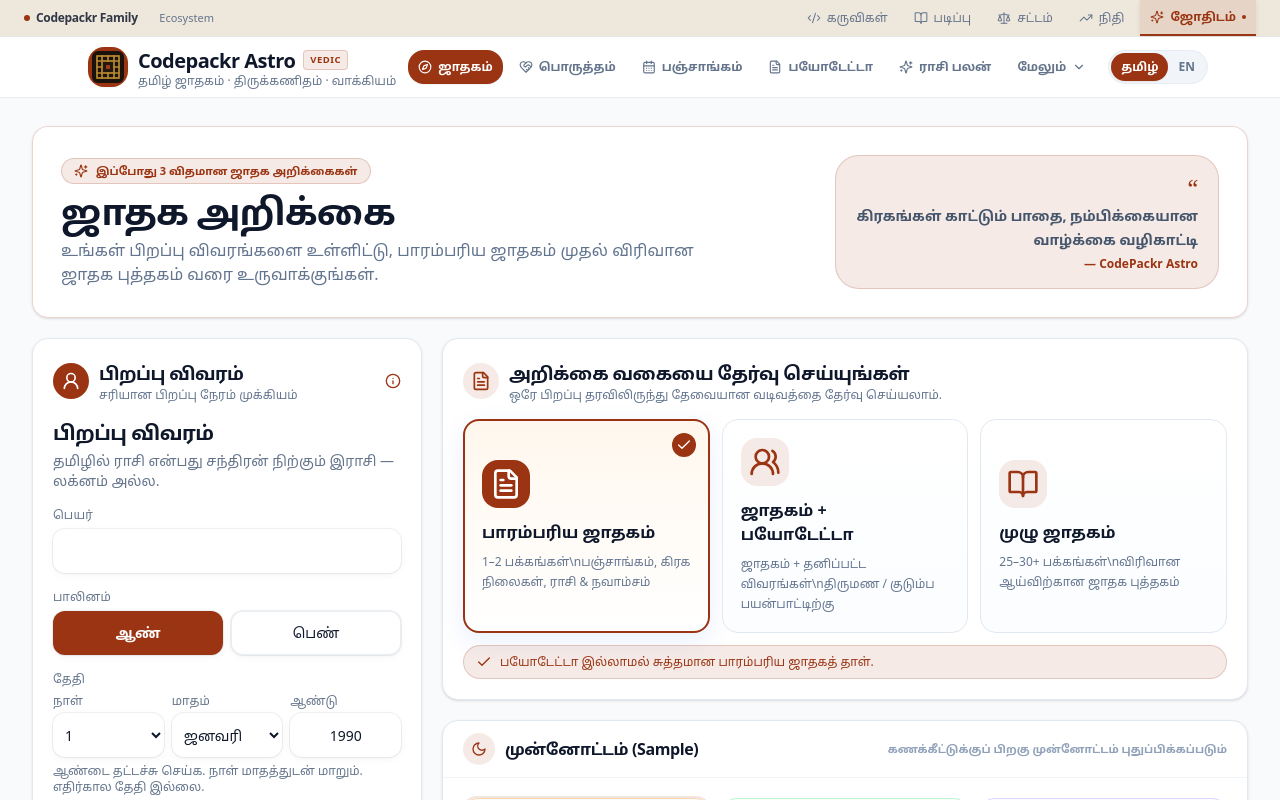
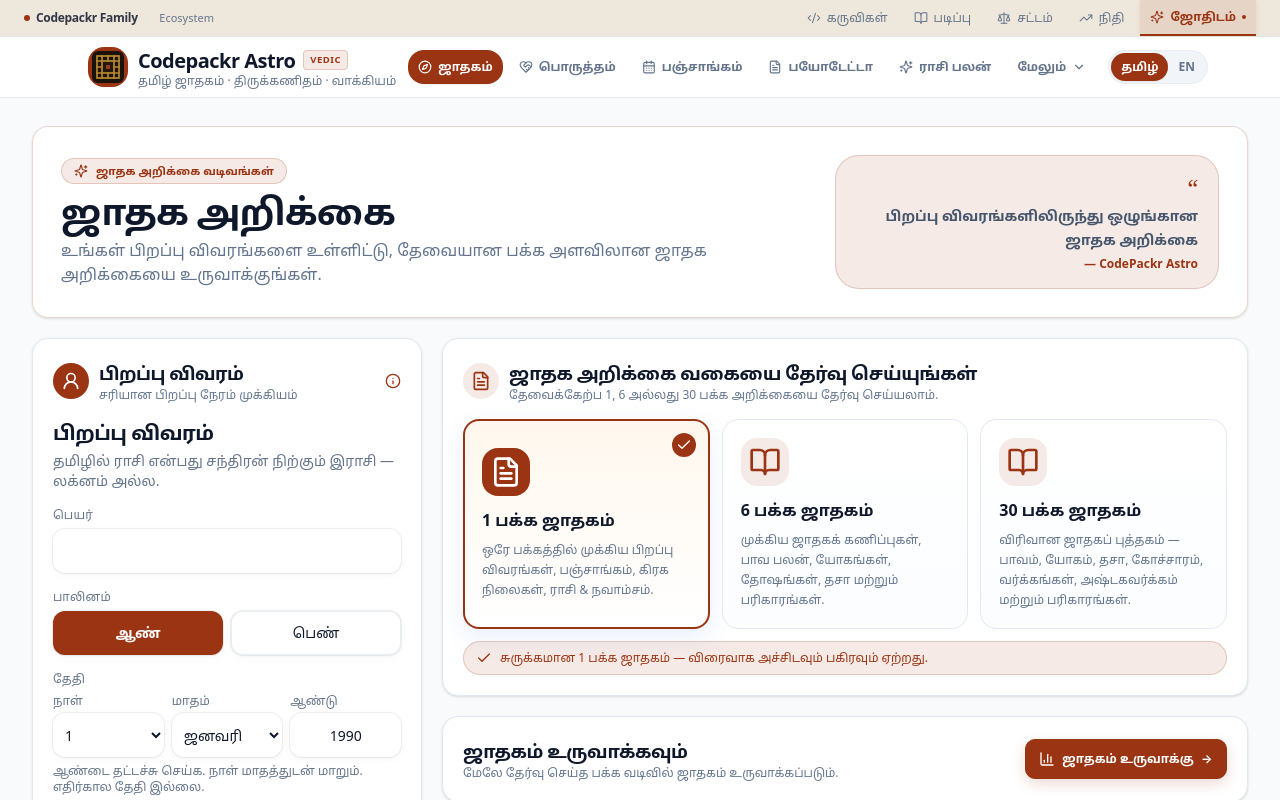
Before and after one commit to coolnaveen99/codepackr-astro, a React (Vite) app: page / in a window 1280 px wide. Shown: the top 800 px of the page. Built offline with nearby package versions, Linux system fonts and the light colour scheme.

Commit message:
feat: add 1 6 and 30 page jathagam reports

```diff
--- a/src/components/jathagam-dashboard.tsx
+++ b/src/components/jathagam-dashboard.tsx
@@ -1,5 +1,7 @@
 import { useState, type ReactNode } from "react";
-import { ArrowRight, BarChart3, BookOpen, CalendarDays, Check, FileDown, FileText, Info, Moon, Palette, Printer, ShieldCheck, Sparkles, UserRound, UsersRound } from "lucide-react";
+import { BarChart3, BookOpen, Check, FileDown, FileText, Info, Printer, ShieldCheck, Sparkles, UserRound } from "lucide-react";
+import html2canvas from "html2canvas";
+import { jsPDF } from "jspdf";
 import type { BirthInput, ChartResult } from "@/lib/astro/engine";
 import { formatClock } from "@/lib/astro/engine";
 import { SIGNS_EN, SIGNS_TA, NAK_EN, NAK_TA, TITHI_EN, TITHI_TA, YOGA_EN, YOGA_TA, KARANA_EN, KARANA_TA, WEEK_EN, WEEK_TA, planetName } from "@/lib/astro/constants";
@@ -8,54 +10,26 @@ import { t } from "@/lib/astro/i18n";
 import { useNav } from "@/lib/nav";
 import { BirthForm } from "@/components/birth-form";
 import { SouthChart } from "@/components/south-chart";
+import { PrintHoroscopeSheet } from "@/components/print-horoscope-sheet";
+import { FullReport } from "@/components/full-report";
+import { analyse } from "@/lib/astro/analysis";
 import { cn } from "@/lib/utils";
-import html2canvas from "html2canvas";
-import { jsPDF } from "jspdf";
 
-type ReportMode = "traditional" | "biodata" | "full";
-
-async function exportTraditionalPdf(name?: string) {
-  const element = document.getElementById("traditional-jathagam-report");
-  if (!element) return;
-  const canvas = await html2canvas(element, {
-    scale: 2,
-    useCORS: true,
-    backgroundColor: "#ffffff",
-    windowWidth: element.scrollWidth,
-  });
-  const pdf = new jsPDF({ unit: "mm", format: "a4", orientation: "portrait" });
-  const margin = 8;
-  const pageWidth = 210 - margin * 2;
-  const pageHeight = 297 - margin * 2;
-  const imageHeight = (canvas.height * pageWidth) / canvas.width;
-  let remaining = imageHeight;
-  let position = margin;
-  const image = canvas.toDataURL("image/png");
-  pdf.addImage(image, "PNG", margin, position, pageWidth, imageHeight, undefined, "FAST");
-  remaining -= pageHeight;
-  while (remaining > 0) {
-    position -= pageHeight;
-    pdf.addPage();
-    pdf.addImage(image, "PNG", margin, position, pageWidth, imageHeight, undefined, "FAST");
-    remaining -= pageHeight;
-  }
-  const safeName = (name || "jathagam").trim().replace(/[^a-zA-Z0-9-_]+/g, "-").replace(/^-+|-+$/g, "") || "jathagam";
-  pdf.save(`${safeName}-traditional-jathagam.pdf`);
-}
+type ReportMode = "one" | "six" | "thirty";
 
 export function JathagamDashboard({lang,draft,onChange,onSubmit,result}:{lang:Lang;draft:BirthInput;onChange:(v:BirthInput)=>void;onSubmit:()=>void;result:ChartResult|null}) {
-  const [mode,setMode]=useState<ReportMode>("traditional");
+  const [mode,setMode]=useState<ReportMode>("one");
   const {go}=useNav();
-  const generate=()=>mode==="biodata"?go("biodata"):onSubmit();
+  const generate=()=>onSubmit();
 
   return <main className="astro-dashboard mx-auto w-full max-w-[1440px] px-4 py-5 sm:px-6 lg:px-8 lg:py-7">
-    <section className="astro-hero mb-5 flex flex-col justify-between gap-5 rounded-2xl border border-accent/20 bg-white/90 p-5 shadow-sm sm:p-7 lg:flex-row lg:items-center">
+    <section className="astro-hero mb-5 flex flex-col justify-between gap-5 rounded-2xl border border-accent/20 bg-white/90 p-5 shadow-sm sm:p-7 lg:flex-row lg:items-center lg:items-center">
       <div>
-        <div className="mb-2 inline-flex items-center gap-2 rounded-full border border-accent/20 bg-accent/10 px-3 py-1 text-[11px] font-bold text-accent"><Sparkles className="size-3.5"/>{lang==="ta"?"இப்போது 3 விதமான ஜாதக அறிக்கைகள்":"3 horoscope report formats"}</div>
+        <div className="mb-2 inline-flex items-center gap-2 rounded-full border border-accent/20 bg-accent/10 px-3 py-1 text-[11px] font-bold text-accent"><Sparkles className="size-3.5"/>{lang==="ta"?"ஜாதக அறிக்கை வடிவங்கள்":"Horoscope report formats"}</div>
         <h1 className="font-display text-3xl font-extrabold tracking-tight text-slate-900 sm:text-4xl">{lang==="ta"?"ஜாதக அறிக்கை":"Horoscope Report"}</h1>
-        <p className="mt-1.5 max-w-2xl text-sm leading-6 text-slate-500 sm:text-base">{lang==="ta"?"உங்கள் பிறப்பு விவரங்களை உள்ளிட்டு, பாரம்பரிய ஜாதகம் முதல் விரிவான ஜாதக புத்தகம் வரை உருவாக்குங்கள்.":"Enter birth details and generate a traditional chart, biodata-ready horoscope, or comprehensive report."}</p>
+        <p className="mt-1.5 max-w-2xl text-sm leading-6 text-slate-500 sm:text-base">{lang==="ta"?"உங்கள் பிறப்பு விவரங்களை உள்ளிட்டு, தேவையான பக்க அளவிலான ஜாதக அறிக்கையை உருவாக்குங்கள்.":"Enter birth details and generate a 1-page, 6-page, or 30-page horoscope report."}</p>
       </div>
-      <div className="hidden max-w-sm rounded-xl border border-accent/20 bg-accent/10 px-5 py-4 text-right lg:block"><div className="text-2xl font-serif text-accent">“</div><p className="text-sm font-semibold leading-6 text-slate-600">{lang==="ta"?"கிரகங்கள் காட்டும் பாதை, நம்பிக்கையான வாழ்க்கை வழிகாட்டி":"A clear view of the chart, with practical guidance."}</p><span className="mt-1 block text-xs font-bold text-accent">— CodePackr Astro</span></div>
+      <div className="hidden max-w-sm rounded-xl border border-accent/20 bg-accent/10 px-5 py-4 text-right lg:block"><div className="text-2xl font-serif text-accent">“</div><p className="text-sm font-semibold leading-6 text-slate-600">{lang==="ta"?"பிறப்பு விவரங்களிலிருந்து ஒழுங்கான ஜாதக அறிக்கை":"A structured horoscope report from your birth details."}</p><span className="mt-1 block text-xs font-bold text-accent">— CodePackr Astro</span></div>
     </section>
 
     <div className="grid gap-5 xl:grid-cols-[390px_minmax(0,1fr)]">
@@ -67,46 +41,74 @@ export function JathagamDashboard({lang,draft,onChange,onSubmit,result}:{lang:La
 
       <section className="min-w-0 space-y-5">
         <div className="astro-panel rounded-2xl border border-slate-200 bg-white p-4 shadow-sm sm:p-5">
-          <div className="mb-4 flex items-center gap-2.5"><span className="flex size-9 items-center justify-center rounded-xl bg-accent/10 text-accent"><FileText className="size-5"/></span><div><h2 className="font-display text-lg font-extrabold text-slate-900">{lang==="ta"?"அறிக்கை வகையை தேர்வு செய்யுங்கள்":"Choose a report format"}</h2><p className="text-xs text-slate-500">{lang==="ta"?"ஒரே பிறப்பு தரவிலிருந்து தேவையான வடிவத்தை தேர்வு செய்யலாம்.":"Choose the output format that matches your purpose."}</p></div></div>
+          <div className="mb-4 flex items-center gap-2.5"><span className="flex size-9 items-center justify-center rounded-xl bg-accent/10 text-accent"><FileText className="size-5"/></span><div><h2 className="font-display text-lg font-extrabold text-slate-900">{lang==="ta"?"ஜாதக அறிக்கை வகையை தேர்வு செய்யுங்கள்":"Choose your horoscope report"}</h2><p className="text-xs text-slate-500">{lang==="ta"?"தேவைக்கேற்ப 1, 6 அல்லது 30 பக்க அறிக்கையை தேர்வு செய்யலாம்.":"Select the report length you need."}</p></div></div>
           <div className="grid gap-3 lg:grid-cols-3">
-            <ReportCard mode="traditional" selected={mode==="traditional"} onSelect={setMode} lang={lang} icon={<FileText className="size-8"/>} titleTa="பாரம்பரிய ஜாதகம்" titleEn="Traditional Jathagam" descTa="1–2 பக்கங்கள்\nபஞ்சாங்கம், கிரக நிலைகள், ராசி & நவாம்சம்" descEn="1–2 pages\nPanchangam, planets, Rasi & Navamsa"/>
-            <ReportCard mode="biodata" selected={mode==="biodata"} onSelect={setMode} lang={lang} icon={<UsersRound className="size-8"/>} titleTa="ஜாதகம் + பயோடேட்டா" titleEn="Jathagam + Biodata" descTa="ஜாதகம் + தனிப்பட்ட விவரங்கள்\nதிருமண / குடும்ப பயன்பாட்டிற்கு" descEn="Horoscope + personal details\nFor marriage & family sharing"/>
-            <ReportCard mode="full" selected={mode==="full"} onSelect={setMode} lang={lang} icon={<BookOpen className="size-8"/>} titleTa="முழு ஜாதகம்" titleEn="Full Jathagam" descTa="25–30+ பக்கங்கள்\nவிரிவான ஆய்விற்கான ஜாதக புத்தகம்" descEn="25–30+ pages\nComprehensive horoscope book"/>
+            <ReportCard mode="one" selected={mode==="one"} onSelect={setMode} lang={lang} icon={<FileText className="size-8"/>} titleTa="1 பக்க ஜாதகம்" titleEn="1-Page Jathagam" descTa="ஒரே பக்கத்தில் முக்கிய பிறப்பு விவரங்கள், பஞ்சாங்கம், கிரக நிலைகள், ராசி & நவாம்சம்." descEn="Key birth details, Panchangam, planetary positions, Rasi & Navamsa on one A4 page."/>
+            <ReportCard mode="six" selected={mode==="six"} onSelect={setMode} lang={lang} icon={<BookOpen className="size-8"/>} titleTa="6 பக்க ஜாதகம்" titleEn="6-Page Jathagam" descTa="முக்கிய ஜாதகக் கணிப்புகள், பாவ பலன், யோகங்கள், தோஷங்கள், தசா மற்றும் பரிகாரங்கள்." descEn="Core chart, Bhava readings, Yogas, Doshas, Dasa and remedies."/>
+            <ReportCard mode="thirty" selected={mode==="thirty"} onSelect={setMode} lang={lang} icon={<BookOpen className="size-8"/>} titleTa="30 பக்க ஜாதகம்" titleEn="30-Page Jathagam" descTa="விரிவான ஜாதகப் புத்தகம் — பாவம், யோகம், தசா, கோச்சாரம், வர்க்கங்கள், அஷ்டகவர்க்கம் மற்றும் பரிகாரங்கள்." descEn="Comprehensive horoscope book with Bhava, Yoga, Dasa, Gochara, Vargas, Ashtakavarga and remedies."/>
           </div>
-          <div className="mt-3 flex items-center gap-2 rounded-xl border border-accent/20 bg-accent/10 px-3 py-2 text-xs text-accent"><Check className="size-4 shrink-0"/><span>{mode==="traditional"?(lang==="ta"?"பயோடேட்டா இல்லாமல் சுத்தமான பாரம்பரிய ஜாதகத் தாள்.":"A clean traditional horoscope sheet without biodata."):mode==="biodata"?(lang==="ta"?"பயோடேட்டா வடிவத்திற்கு தனிப்பட்ட விவரங்களை அடுத்த கட்டத்தில் நிரப்பலாம்.":"Continue to the dedicated biodata builder for personal details."):lang==="ta"?"விரிவான கணக்கீடுகள் மற்றும் விளக்கங்களுக்கான ஜாதக புத்தகம்.":"A comprehensive horoscope book for detailed calculations and interpretation."}</span></div>
+          <div className="mt-3 flex items-center gap-2 rounded-xl border border-accent/20 bg-accent/10 px-3 py-2 text-xs text-accent"><Check className="size-4 shrink-0"/><span>{mode==="one"?(lang==="ta"?"சுருக்கமான 1 பக்க ஜாதகம் — விரைவாக அச்சிடவும் பகிரவும் ஏற்றது.":"A compact 1-page horoscope for quick printing and sharing."):mode==="six"?(lang==="ta"?"6 பக்க விரிவான ஜாதக அறிக்கை — ஒவ்வொரு முக்கிய பகுதியும் தனிப் பக்கமாக.":"A 6-page report with dedicated pages for major sections."):lang==="ta"?"30 பக்க விரிவான ஜாதகப் புத்தகம் — முழுமையான ஆய்விற்காக.":"A 30-page comprehensive horoscope book for detailed study."}</span></div>
         </div>
 
-        <PreviewPanel lang={lang} mode={mode} result={result} onGenerate={generate}/>
-        {result&&mode!=="biodata"?<div id="traditional-jathagam-report" className="rounded-2xl border border-slate-200 bg-white p-4 shadow-sm sm:p-5">
-          <div className="mb-3 flex flex-wrap items-center justify-between gap-3"><div><h2 className="font-display text-lg font-extrabold text-slate-900">{lang==="ta"?"கணிக்கப்பட்ட ஜாதகம்":"Calculated Horoscope"}</h2><p className="text-xs text-slate-500">{result.input.name||"CodePackr Astro"} · {result.input.date} · {result.input.time}</p></div><button type="button" onClick={()=>document.getElementById("astro-analysis")?.scrollIntoView({behavior:"smooth"})} className="astro-action astro-action-primary"><BarChart3 className="size-4"/>{lang==="ta"?"விரிவான ஆய்வு":"Open detailed analysis"}</button></div>
-          <TraditionalPreview result={result} lang={lang}/>
+        <div className="astro-panel rounded-2xl border border-slate-200 bg-white p-4 shadow-sm sm:p-5">
+          <div className="flex flex-wrap items-center justify-between gap-3">
+            <div><h2 className="font-display text-lg font-extrabold text-slate-900">{lang==="ta"?"ஜாதகம் உருவாக்கவும்":"Generate Jathagam"}</h2><p className="text-xs text-slate-500">{lang==="ta"?"மேலே தேர்வு செய்த பக்க வடிவில் ஜாதகம் உருவாக்கப்படும்.":"The selected report format will be generated from your birth details."}</p></div>
+            <button type="button" onClick={generate} className="astro-action astro-action-primary justify-center"><BarChart3 className="size-4"/>{lang==="ta"?"ஜாதகம் உருவாக்கு":"Generate Jathagam"}<span aria-hidden>→</span></button>
+          </div>
+          {result?<div className="mt-4 rounded-xl border border-accent/20 bg-accent/10 p-3">
+            <div className="flex flex-wrap items-center justify-between gap-3">
+              <div><div className="text-[10px] font-bold uppercase tracking-wide text-accent">{lang==="ta"?"தேர்ந்தெடுத்த அறிக்கை":"Selected report"}</div><div className="mt-0.5 text-sm font-extrabold text-slate-900">{reportTitle(mode,lang)}</div></div>
+              <div className="flex flex-wrap gap-2">
+                <button type="button" onClick={()=>window.print()} className="astro-action justify-center"><Printer className="size-4"/>{lang==="ta"?"அச்சிடு":"Print"}</button>
+                <button type="button" onClick={()=>void exportSelectedPdf(mode,result.input.name)} className="astro-action justify-center"><FileDown className="size-4"/>{lang==="ta"?"PDF ஏற்றுமதி":"Export PDF"}</button>
+              </div>
+            </div>
+          </div>:null}
+        </div>
+
+        {result?<div id="astro-analysis" className="astro-panel rounded-2xl border border-slate-200 bg-white p-4 shadow-sm sm:p-5">
+          <div className="mb-3 flex flex-wrap items-center justify-between gap-3"><div><h2 className="font-display text-lg font-extrabold text-slate-900">{lang==="ta"?"கணிக்கப்பட்ட ஜாதகம்":"Calculated Horoscope"}</h2><p className="text-xs text-slate-500">{result.input.name||"CodePackr Astro"} · {result.input.date} · {result.input.time}</p></div></div>
+          {mode==="one"?<TraditionalPreview result={result} lang={lang}/>:mode==="six"?<div className="rounded-xl border border-accent/20 bg-[#fffdfa] p-2"><PrintHoroscopeSheet result={result} analysis={analyse(result)} lang={lang}/></div>:<div className="rounded-xl border border-accent/20 bg-[#fffdfa] p-2"><FullReport result={result} analysis={analyse(result)} lang={lang}/></div>}
+        </div>:null}
+
+        {result?<div id="jathagam-export-root" className="astro-export-host" aria-hidden="true">
+          {mode==="one"?<div className="astro-export-one-page"><TraditionalPreview result={result} lang={lang}/></div>:mode==="six"?<PrintHoroscopeSheet result={result} analysis={analyse(result)} lang={lang}/>:<FullReport result={result} analysis={analyse(result)} lang={lang}/>}
         </div>:null}
       </section>
     </div>
   </main>;
 }
 
+function reportTitle(mode:ReportMode,lang:Lang) {
+  if(mode==="one") return lang==="ta"?"1 பக்க ஜாதகம்":"1-Page Jathagam";
+  if(mode==="six") return lang==="ta"?"6 பக்க ஜாதகம்":"6-Page Jathagam";
+  return lang==="ta"?"30 பக்க ஜாதகம்":"30-Page Jathagam";
+}
+
+async function exportSelectedPdf(mode:ReportMode,name?:string) {
+  const root=document.getElementById("jathagam-export-root");
+  if(!root) return;
+  await document.fonts?.ready;
+  await new Promise<void>(resolve=>requestAnimationFrame(()=>requestAnimationFrame(()=>resolve())));
+  const pages=mode==="one" ? [root.querySelector(".astro-export-one-page") as HTMLElement] : Array.from(root.querySelectorAll<HTMLElement>(".print-page"));
+  if(!pages.length || pages.some(p=>!p)) return;
+  const pdf=new jsPDF({unit:"mm",format:"a4",orientation:"portrait"});
+  for(let i=0;i<pages.length;i++){
+    const page=pages[i];
+    const canvas=await html2canvas(page,{scale:2,useCORS:true,backgroundColor:"#ffffff",windowWidth:page.scrollWidth});
+    if(i>0) pdf.addPage();
+    const margin=5;
+    const width=210-margin*2;
+    const height=Math.min(287,canvas.height*width/canvas.width);
+    pdf.addImage(canvas.toDataURL("image/jpeg",0.95),"JPEG",margin,5,width,height,undefined,"FAST");
+  }
+  const safeName=(name||"jathagam").trim().replace(/[^a-zA-Z0-9-_]+/g,"-").replace(/^-+|-+$/g,"")||"jathagam";
+  pdf.save(`${safeName}-${mode}-jathagam.pdf`);
+}
+
 function ReportCard({mode,selected,onSelect,lang,icon,titleTa,titleEn,descTa,descEn}:{mode:ReportMode;selected:boolean;onSelect:(m:ReportMode)=>void;lang:Lang;icon:ReactNode;titleTa:string;titleEn:string;descTa:string;descEn:string}) {
   return <button type="button" onClick={()=>onSelect(mode)} className={cn("astro-report-card group relative text-left",selected&&"is-selected")}>{selected?<span className="absolute right-3 top-3 flex size-6 items-center justify-center rounded-full bg-accent text-white"><Check className="size-4"/></span>:null}<span className={cn("mb-3 flex size-12 items-center justify-center rounded-2xl",selected?"bg-accent text-white":"bg-accent/10 text-accent group-hover:bg-accent/20")}>{icon}</span><span className="block pr-7 font-display text-base font-extrabold text-slate-900">{lang==="ta"?titleTa:titleEn}</span><span className="mt-2 block whitespace-pre-line text-xs leading-5 text-slate-500">{lang==="ta"?descTa:descEn}</span></button>;
 }
-
-function PreviewPanel({lang,mode,result,onGenerate}:{lang:Lang;mode:ReportMode;result:ChartResult|null;onGenerate:()=>void}) {
-  return <div className="astro-panel overflow-hidden rounded-2xl border border-slate-200 bg-white shadow-sm">
-    <div className="flex items-center justify-between border-b border-slate-100 px-4 py-3 sm:px-5"><div className="flex items-center gap-2.5"><span className="flex size-8 items-center justify-center rounded-lg bg-accent/10 text-accent"><Moon className="size-4"/></span><h2 className="font-display text-base font-extrabold text-slate-900">{lang==="ta"?"முன்னோட்டம் (Sample)":"Preview (Sample)"}</h2></div><span className="hidden text-[11px] font-semibold text-slate-400 sm:block">{lang==="ta"?"கணக்கீட்டுக்குப் பிறகு முன்னோட்டம் புதுப்பிக்கப்படும்":"Preview updates after calculation"}</span></div>
-    <div className="grid gap-3 p-4 sm:grid-cols-3 sm:p-5"><PreviewTile tone="blue" title={lang==="ta"?"பாரம்பரிய ஜாதகம்":"Traditional Jathagam"} pages="1–2" active={mode==="traditional"}/><PreviewTile tone="green" title={lang==="ta"?"ஜாதகம் + பயோடேட்டா":"Jathagam + Biodata"} pages="2–4" active={mode==="biodata"}/><PreviewTile tone="violet" title={lang==="ta"?"முழு ஜாதகம்":"Full Jathagam"} pages="25–30+" active={mode==="full"}/></div>
-    <div className="grid gap-3 border-t border-slate-100 bg-slate-50/70 p-4 sm:grid-cols-4 sm:p-5"><Setting icon={<Palette/>} label={lang==="ta"?"வண்ணமைப்பு":"Theme"} value="CodePackr"/><Setting icon={<FileText/>} label={lang==="ta"?"பக்க அளவு":"Page size"} value="A4"/><Setting icon={<CalendarDays/>} label={lang==="ta"?"மொழி":"Language"} value={lang==="ta"?"தமிழ்":"English"}/><Setting icon={<BarChart3/>} label={lang==="ta"?"வெளியீடு":"Output"} value="PDF / Print"/></div>
-    <div className="flex flex-wrap gap-2 border-t border-slate-100 p-4 sm:p-5">
-      <button type="button" onClick={onGenerate} className="astro-action astro-action-primary flex-1 justify-center"><BarChart3 className="size-4"/>{lang==="ta"?"ஜாதகம் உருவாக்கு":"Generate Horoscope"}<ArrowRight className="size-4"/></button>
-      {result?<><button type="button" onClick={()=>window.print()} className="astro-action justify-center"><Printer className="size-4"/>{lang==="ta"?"அச்சிடு":"Print"}</button><button type="button" onClick={()=>void exportTraditionalPdf(result.input.name)} className="astro-action justify-center"><FileDown className="size-4"/>{lang==="ta"?"PDF ஏற்றுமதி":"Export PDF"}</button><button type="button" onClick={()=>document.getElementById("astro-analysis")?.scrollIntoView({behavior:"smooth"})} className="astro-action justify-center"><BarChart3 className="size-4"/>{lang==="ta"?"விரிவான ஆய்வு":"Detailed analysis"}</button></>:null}
-    </div>
-  </div>;
-}
-
-function PreviewTile({tone,title,pages,active}:{tone:"blue"|"green"|"violet";title:string;pages:string;active:boolean}) {
-  return <div className={cn("astro-preview-tile",`tone-${tone}`,active&&"is-active")}><div className="astro-paper-preview"><div className="h-1.5 w-2/3 rounded-full bg-current opacity-30"/><div className="mt-2 grid grid-cols-2 gap-1"><span className="h-10 rounded border border-current/10"/><span className="h-10 rounded border border-current/10"/></div><div className="mt-1.5 h-1 rounded-full bg-current opacity-15"/><div className="mt-1 h-1 w-4/5 rounded-full bg-current opacity-15"/></div><div className="mt-2 flex items-center justify-between gap-2"><span className="text-xs font-bold text-slate-800">{title}</span><span className="rounded-full bg-white/80 px-2 py-0.5 text-[10px] font-bold text-slate-500">{pages}</span></div></div>;
-}
-
-function Setting({icon,label,value}:{icon:ReactNode;label:string;value:string}) { return <div className="rounded-xl border border-slate-200 bg-white px-3 py-2.5"><div className="flex items-center gap-2 text-slate-500"><span className="text-accent">{icon}</span><span className="text-[10px] font-bold uppercase tracking-wide">{label}</span></div><div className="mt-1 text-xs font-bold text-slate-800">{value}</div></div>; }
 
 function TraditionalPreview({result,lang}:{result:ChartResult;lang:Lang}) {
   const moon=result.list.find(p=>p.id==="moon"); const lagna=result.list.find(p=>p.id==="lagna");
```
